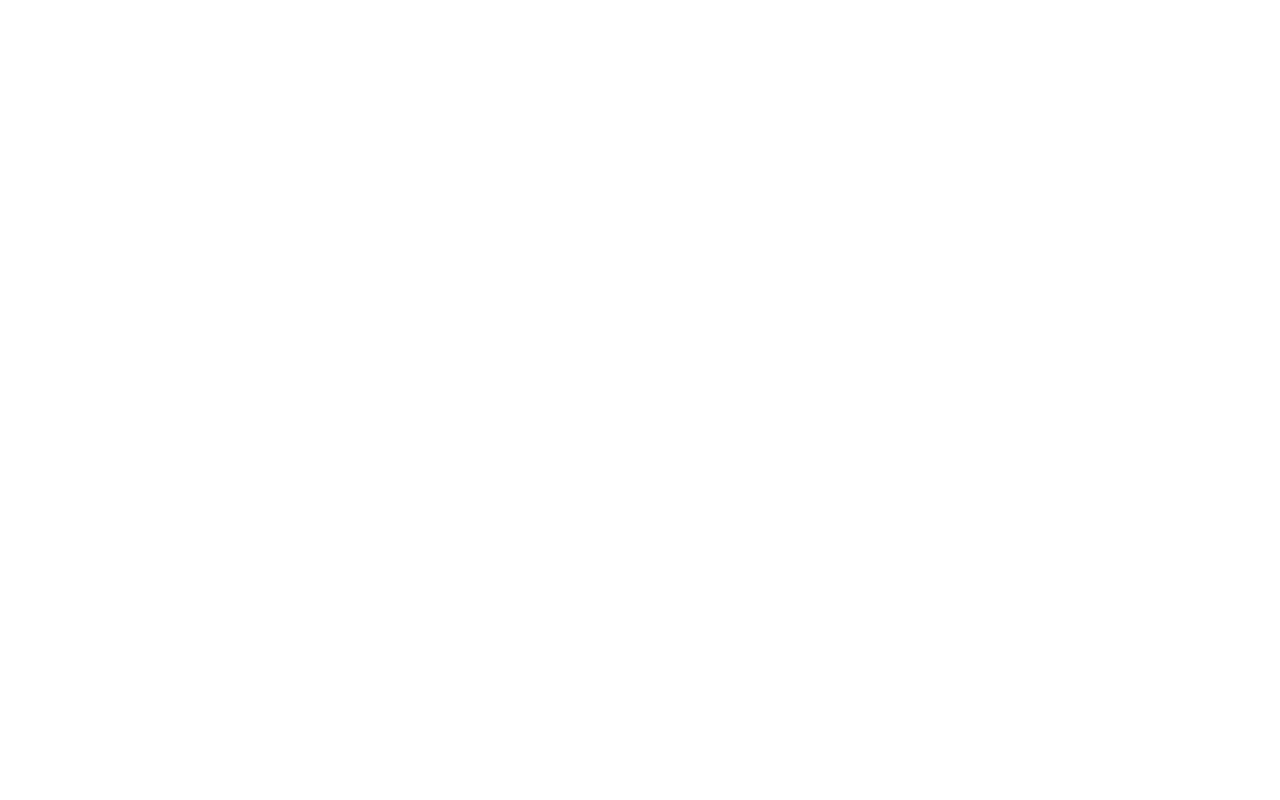
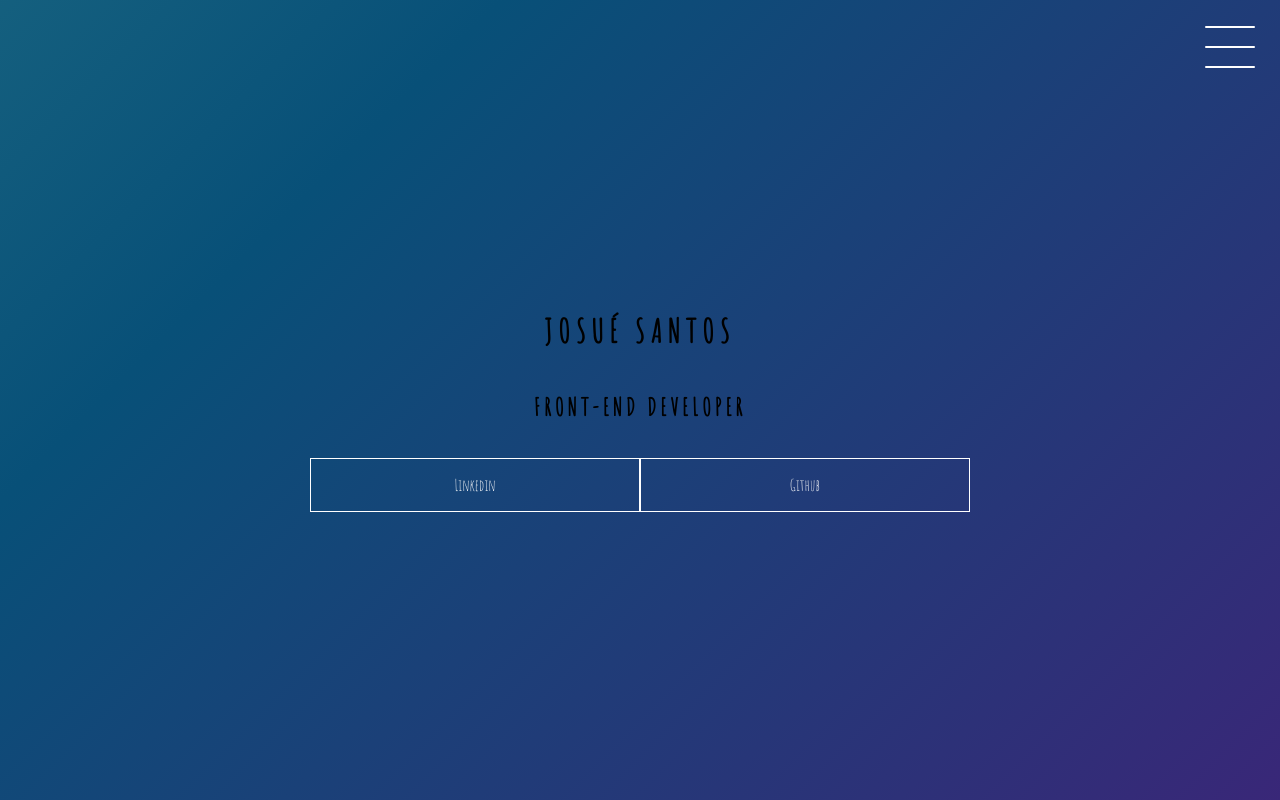
Before and after one commit to JosueSSantos/dio-bootcamp-TQI, a plain HTML site: page Portifolio/index.html in a window 1280 px wide. Drawn offline with Linux system fonts and the light colour scheme.

Commit message:
Commit Front Portifolio

```diff
--- a/Portifolio/index.html
+++ b/Portifolio/index.html
@@ -0,0 +1,46 @@
+<!DOCTYPE html>
+<html lang="eng">
+    <head>
+        <meta charset="utf-8"/>
+        <meta name="viewport" content="widtg=devive-width, initial-scale=1.0" />
+        <link rel="stylesheet" href="styles.css">
+    </head>
+    <body>
+
+        <header  class="header-wrapper">
+            <div class="header">
+                <div class="checkbox-container">
+                    <div class="checkbox-wrapper">
+                        <input type="checkbox" id="toggle">
+                      <label class="checkbox1" for="toggle">
+                            <div class="trace"></div>
+                            <div class="trace"></div>
+                            <div class="trace"></div>
+                        </label>
+                        <div class="menu">
+                        <nav class="menu-itens">
+                            <ul>
+                                <li>
+                                    <a href="">Home</a>
+                                </li>
+                                <li>
+                                    <a href="">Sobre</a>
+                                </li>
+                                <li>
+                                    <a href="">Projetos</a>
+                                </li>
+                            </ul>
+                        </nav>
+                        </div>
+                    </div>
+                </div>
+            </div>
+            <h1>Josué Santos</h1>
+            <h2> Front-end Developer</h2>
+            <div class="social-media">
+                <a href="">Linkedin</a>
+                <a href="">Github</a>
+            </div>
+        </header>
+    </body>
+</html>
--- a/Portifolio/styles.css
+++ b/Portifolio/styles.css
@@ -0,0 +1,202 @@
+@import url('https://fonts.googleapis.com/css2?family=Amatic+SC&display=swap');
+
+
+body{
+    padding: 0 ;
+    margin: 0;
+    margin:  auto;
+    font-family: 'amatic sc';
+
+}
+ /* header  |*/
+
+ .header-wrapper{
+     height: 100vh;
+     width: 100%;
+     background: linear-gradient(-45deg, #5e0878,  #085078, #4ca59b , #1fa194 );
+    background-size: 400% 400%;
+    display: flex;
+    flex-direction: column;
+    align-items: center;
+    justify-content: center;
+    position: relative;
+    animation: animationBases 8s ease-in-out infinite;
+
+ }
+
+ h1{
+     text-transform:  uppercase;
+     letter-spacing:  6px;
+}
+h2{
+    text-transform:  uppercase;
+    letter-spacing:  4px;
+}
+.social-media{
+    margin-top: 1rem;
+    display: flex;
+}
+
+.social-media a {
+    width: 200px;
+
+    text-decoration:  none;
+    color: #ffffff;
+    font: 24px;
+    padding: 1rem 4rem ;
+    border:  1px solid #ffffff;
+    min-width: 4rem;
+    display: flex;
+    justify-content: center;
+    align-items: center;
+    transition: 0.5s cubic-bezier(0.55, 0.025, 0.675, 0.97);
+
+}
+
+
+.social-media a:hover{
+    background-color: #ffffff;
+    color: #19a1f0;
+}
+
+
+@keyframes animationBases {
+    0%{
+        background-position:  0% 80%;
+    }
+    50%{
+        background-position: 80% 100% ;
+    }
+    100% {
+        background-position: 0% 90%;
+    }
+
+}
+
+/* MENU HAMBURGUER */
+#toggle{
+    display: none;
+}
+.checkbox-container{
+    display: flex;
+    justify-content: center;
+    align-items: center;
+
+}
+
+.checkbox1{
+    height: 100px;
+    width: 100px;
+    position: absolute;
+    top:0;
+    right: 0;
+    display: flex;
+    justify-content:center;
+    cursor: pointer;
+    z-index: 9999;
+    transition: 400ms ease-in-out 0s;
+}
+
+.checkbox1 .trace {
+    width: 50px;
+    height: 2px;
+    background-color: #ffffff;
+    position: absolute;
+    border-radius:  4px;
+    transition:  0.5s ease-in-out 0s;
+}
+
+
+.checkbox1 .trace:nth-child(1){
+top:26px;
+transform: rotate(0);
+}
+
+.checkbox1 .trace:nth-child(2){
+    top:46px;
+    transform: rotate(0);
+}
+
+.checkbox1 .trace:nth-child(3){
+    top:66px;
+    transform: rotate(0);
+    }
+
+
+
+
+
+/* Menu */
+
+
+.menu{
+    position: absolute;
+    top:28px;
+    right: 30px;
+    height: 40px;
+    width: 40px;
+    border-radius: 50%;
+    background: transparent;
+    box-shadow: 0px 0px 0px 0px #ffffff;
+    z-index: -1;
+    transition: 400ms ease-in-out 0s;
+
+}
+.menu-itens{
+    position: fixed;
+    top: 0;
+    left: 0;
+    width: 100%;
+    height: 100vh;
+    display: flex;
+    justify-content: center;
+    align-items: center;
+    z-index: 2;
+    opacity: 0;
+    visibility: hidden;
+    transition:  400ms ease-in-out 0s ;
+}
+
+.menu-itens ul {
+  list-style-type: none;
+
+}
+.menu-itens ul li{
+    margin: 10px 0;
+    color: #2E1C2b;
+    text-decoration: none;
+    text-transform:  uppercase;
+    letter-spacing:  4px;
+    font-size: 40px;
+}
+
+
+/* Animação no MENU */
+
+#toggle:checked + .checkbox1 .trace:nth-child( 1){
+    transform: rotate(45deg);
+    background-color: #2E1C2b;
+    top: 47px;
+}
+
+#toggle:checked + .checkbox1 .trace:nth-child(2){
+    transform: rotate(-100px);
+    width: 30px;
+    visibility: hidden;
+    opacity: 0;
+}
+
+#toggle:checked + .checkbox1 .trace:nth-child(3){
+    transform: rotate(-45deg);
+    background-color: #2E1C2b;
+    top: 48px;
+}
+
+
+#toggle:checked + .checkbox1 {
+    background-color:  #ffffff;
+    border-radius: 50%;
+    box-shadow:0px 0px 0px 100vmax #ffffff ;
+
+
+}
--- a/keyframes/styles.css
+++ b/keyframes/styles.css
@@ -1,11 +1,11 @@
-@import url('https://fonts.googleapis.com/css2? family= Amatic+SC & display=swap');
+@import url('https://fonts.googleapis.com/css2?family=Amatic+SC&display=swap');
 
 
 body{
     margin:  auto;
     padding: 0 ;
     background-color:  #19a1f0;
-    font-family: 'Amatic SC', sans-serif;
+    font-family: 'amatic sc', sans-serif;
 
 }
 
```
